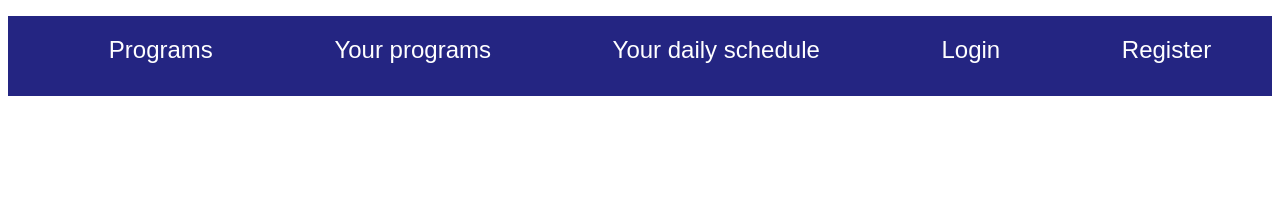
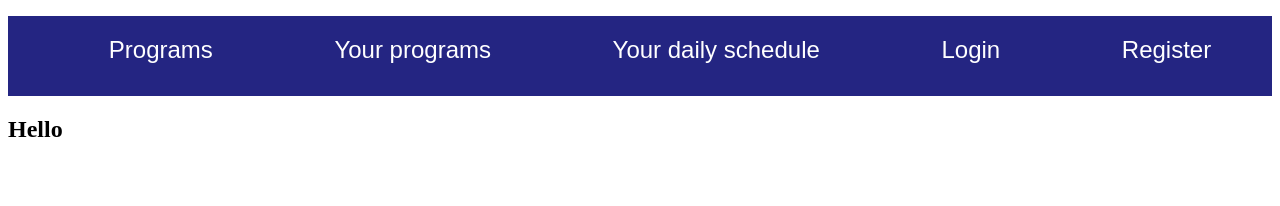
Before and after one commit to NixanV/Productivity-App, a React (Create React App) app: page /programs in a window 1280 px wide. Shown: the top 206 px of the page. Built offline with nearby package versions, Linux system fonts and the light colour scheme; a web font is replaced by a local one.

Commit message:
programs.js created

```diff
--- a/src/App.js
+++ b/src/App.js
@@ -2,6 +2,7 @@ import {Route, Routes} from "react-router-dom";
 
 import {Header} from "./components/common/Header/Header";
 import {Home} from "./components/Main/Home";
+import {Programs} from "./components/programs/Programs"
 
 function App() {
   	return (
@@ -9,6 +10,7 @@ function App() {
 			<Header />
 			<Routes>
 				<Route path="/" element={<Home />} />
+				<Route path="/programs" element={<Programs />} />
 			</Routes>
     	</div>
   	);
--- a/src/components/Main/home.module.css
+++ b/src/components/Main/home.module.css
@@ -72,7 +72,7 @@
     margin-top: 80px;
     margin-left: 200px;
     display: grid;
-    grid-gap: 5rem;
+    grid-gap: 4rem;
     grid-template-columns: 200px 200px;
     font-size: 20px;
     font-family: "Protest Riot", sans-serif;
--- /dev/null
+++ b/src/components/programs/Programs.js
@@ -0,0 +1,8 @@
+export const Programs = () => {
+    return(
+        <h2>
+            Hello
+
+        </h2>
+    )
+}
```
Also changed, not shown: src/components/programs/programs.module.css (added).
